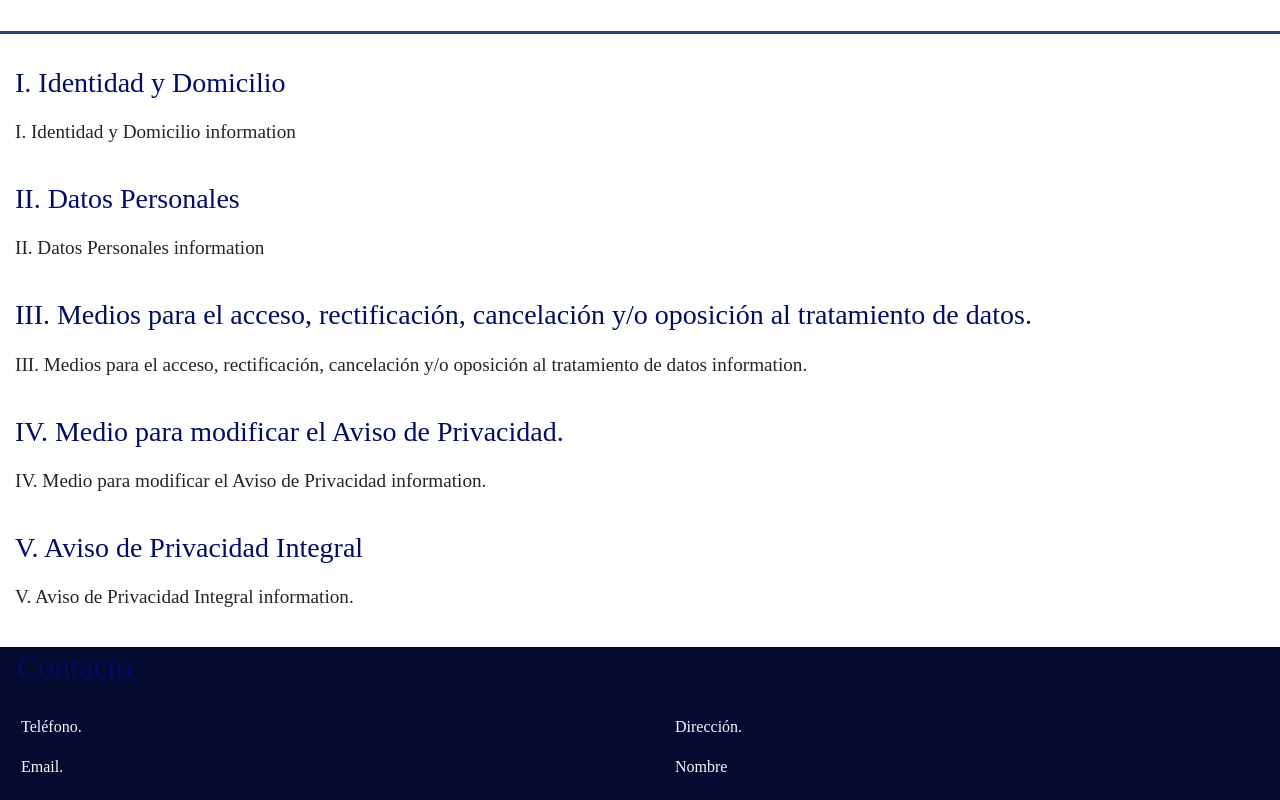
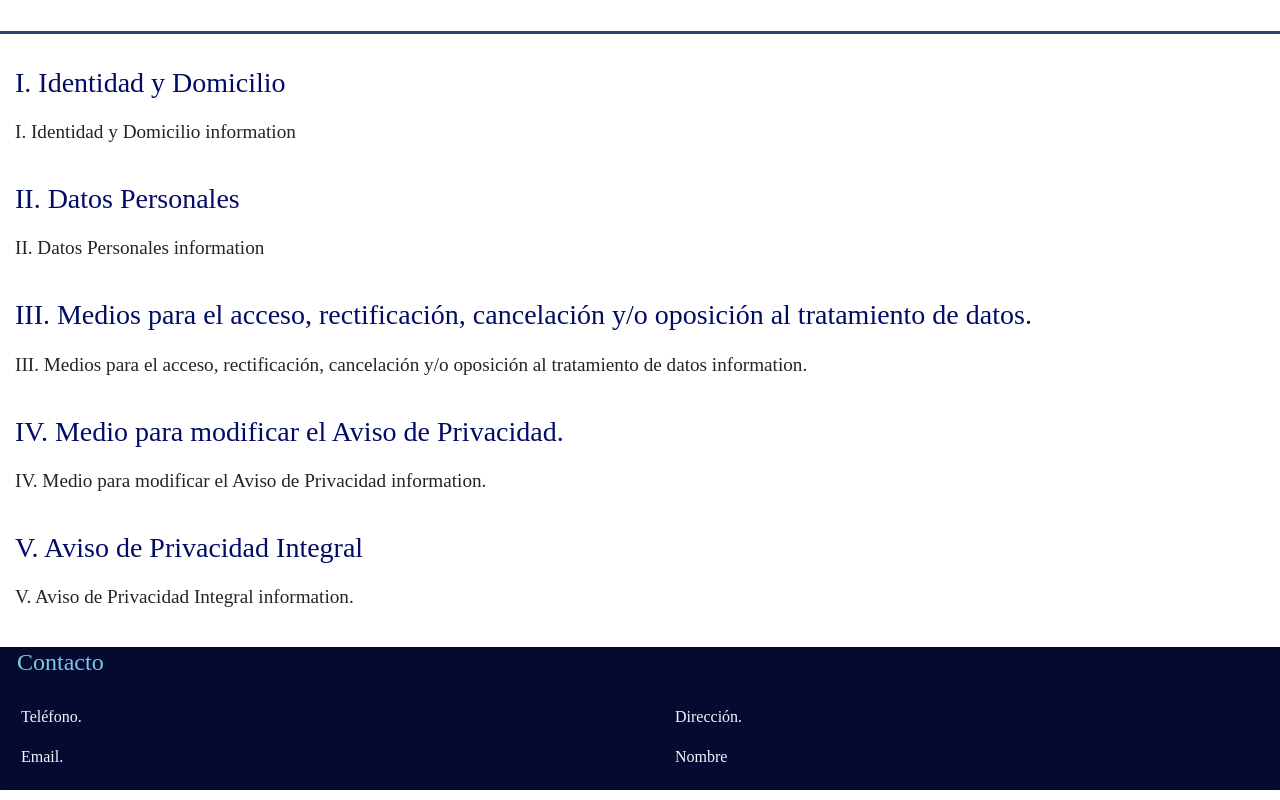
Before and after one commit to ANDRESPLASENCIABORJA/Iglesias-app, a website: page public/advise.html in a window 1280 px wide. Shown: the part 465-1265 px from the top of the page. Drawn offline with nearby package versions, Linux system fonts and the light colour scheme.

```diff
--- a/public/advise.html
+++ b/public/advise.html
@@ -95,7 +95,7 @@
     <footer>
         <section id="contacto" class="first-footer-section">
             <div class="card mb-0" style="max-width: 100%; margin-bottom: 0%; background-color: #050a30">
-                <h2 class="text-left mx-3">Contacto</h2>
+                <h4 class="text-left mx-3">Contacto</h4>
                 <div class="row g-0 ">
                     <div class="col-md-6 ">
                         <div class="card-body">
```
Also changed, not shown: public/images/logo.png, public/images/portrait.jpeg, 14 other files.
